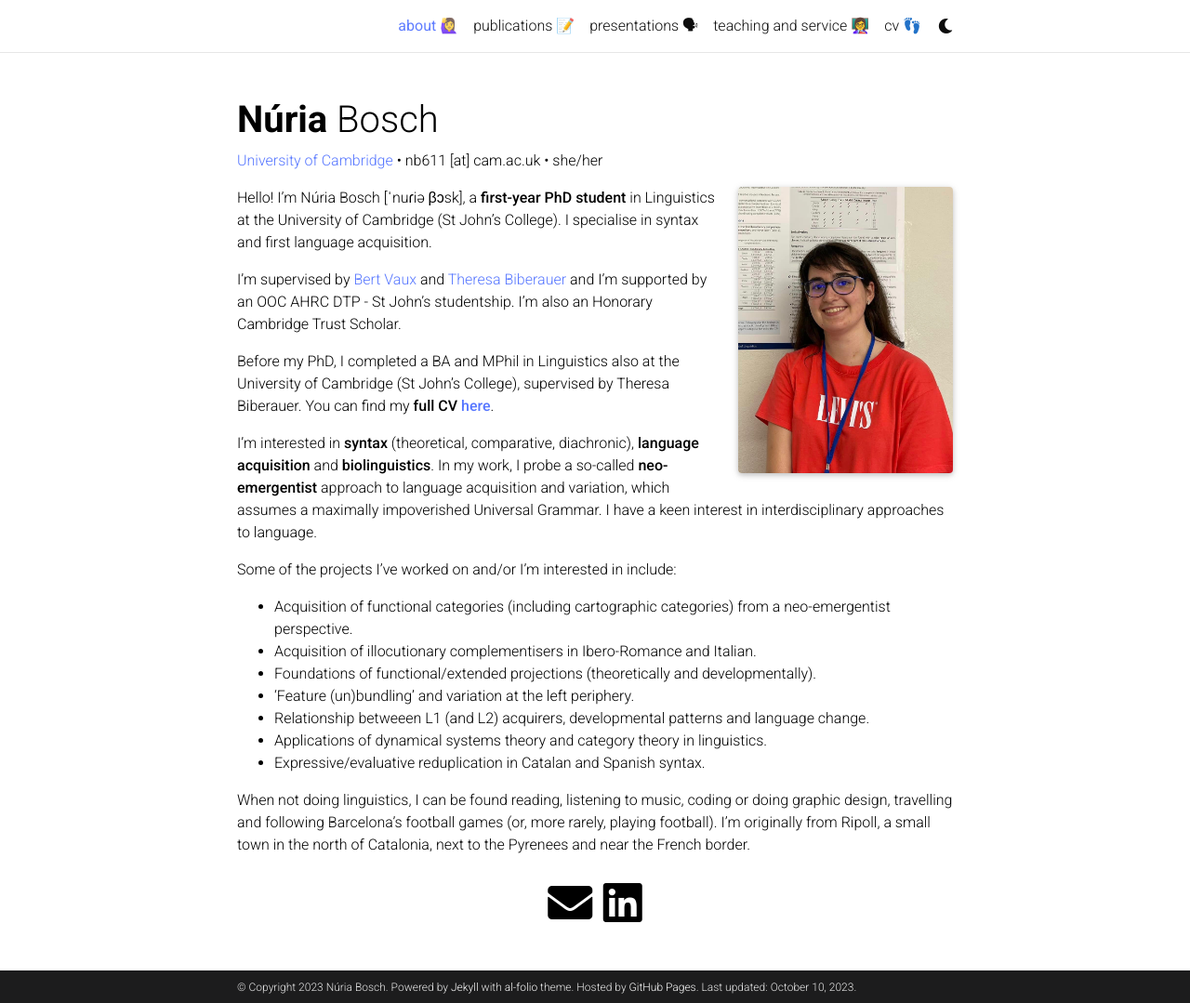
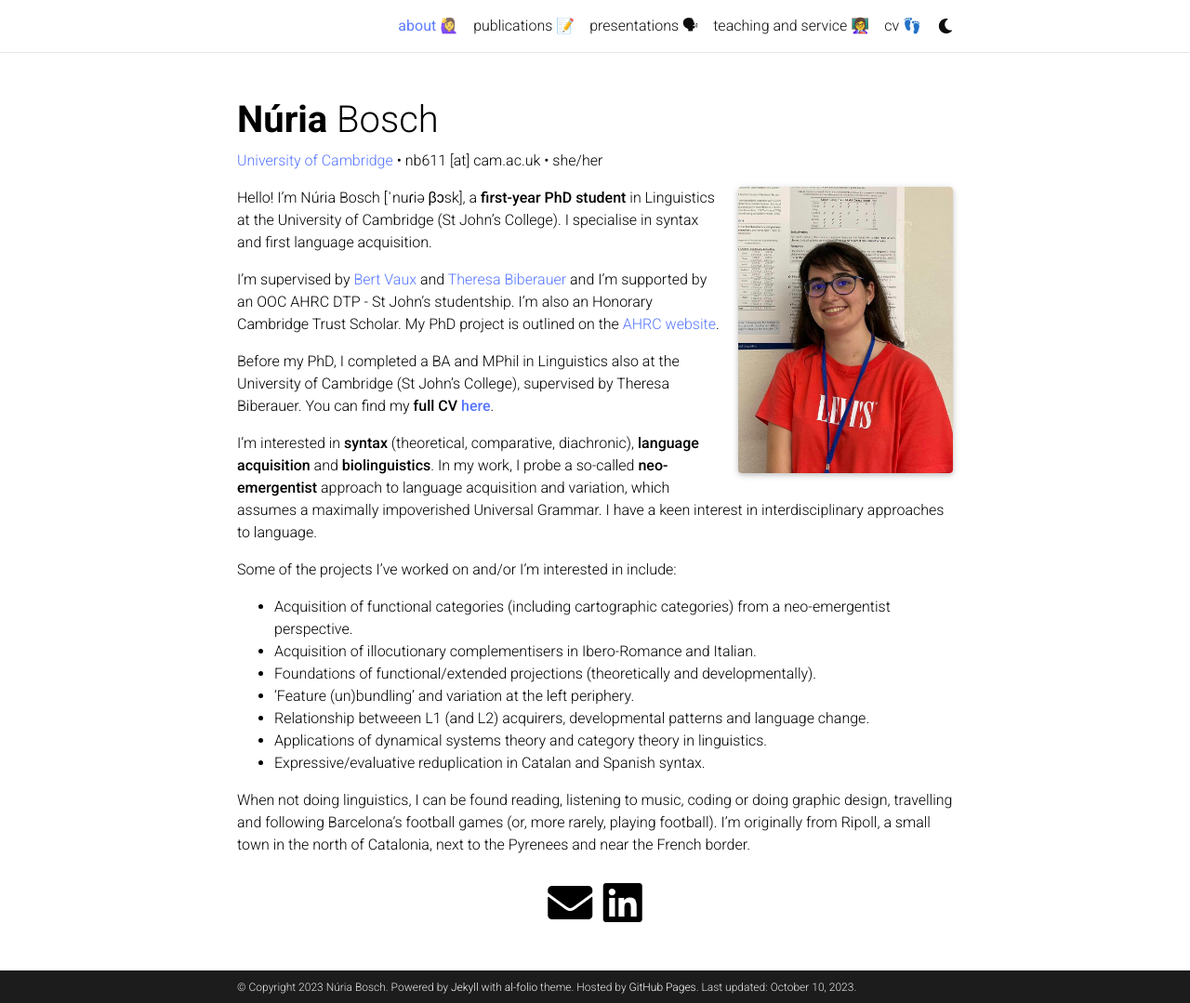
Before and after one commit to nuria-bosch/nuria-bosch.github.io, a Jekyll site: the page built from _pages/about.md, in a window 1280 px wide and 1079 px high. Shown: the whole window at 93% size. Built offline with Jekyll 4.4.1, drawn with Linux system fonts in a browser that asks for light colours; full-size pictures stand in for the smaller copies a plugin makes; emoji names are drawn with the system emoji font; comment, search, counter and statistics services are not loaded; a style sheet for code colours, icons or effects is not loaded.

Commit message:
Update about.md

```diff
--- a/_pages/about.md
+++ b/_pages/about.md
@@ -18,7 +18,7 @@ social: true  # includes social icons at the bottom of the page
 
 Hello! I'm Núria Bosch [ˈnuɾiə βɔsk], a **first-year PhD student** in Linguistics at the University of Cambridge (St John's College). I specialise in syntax and first language acquisition.
 
-I'm supervised by [Bert Vaux](https://www.mmll.cam.ac.uk/bv230) and [Theresa Biberauer](https://www.mmll.cam.ac.uk/dr-theresa-biberauer) and I'm supported by an OOC AHRC DTP - St John's studentship. I'm also an Honorary Cambridge Trust Scholar.
+I'm supervised by [Bert Vaux](https://www.mmll.cam.ac.uk/bv230) and [Theresa Biberauer](https://www.mmll.cam.ac.uk/dr-theresa-biberauer) and I'm supported by an OOC AHRC DTP - St John's studentship. I'm also an Honorary Cambridge Trust Scholar. My PhD project is outlined on the [AHRC website](https://www.oocdtp.ac.uk/people/nuria-bosch).
 
 Before my PhD, I completed a BA and MPhil in Linguistics also at the University of Cambridge (St John's College), supervised by Theresa Biberauer. You can find my **full CV [here](https://nuria-bosch.github.io/assets/pdf/cv_September_2023.pdf)**.
 
```
